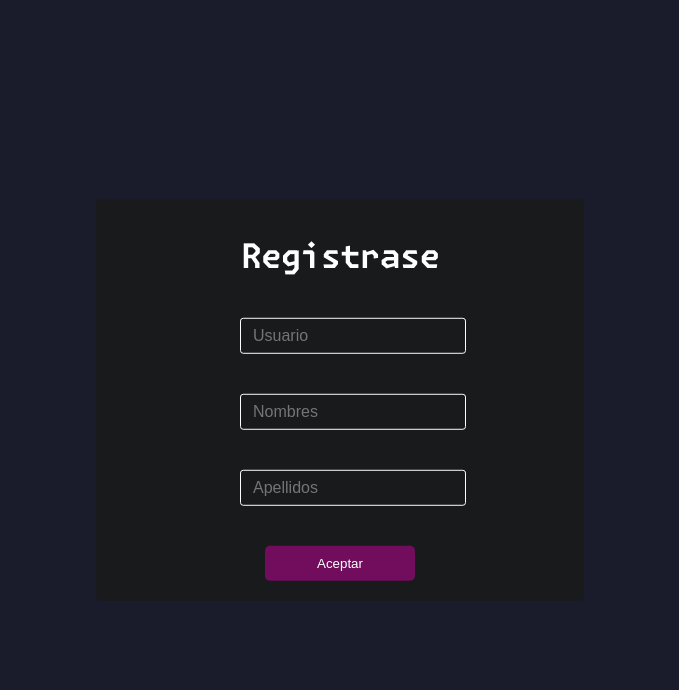
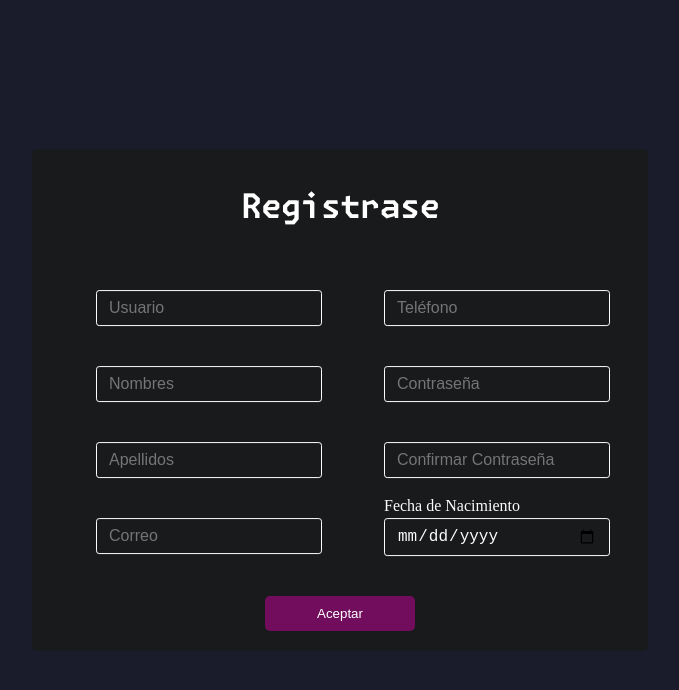
Before and after one commit to KSantiagoRomeroO10/EduReciclaje, a React (Create React App) app in the folder frontend/: page /SingUp in a window 1280 px wide. Shown: the top 690 px of the page, without its empty margins (300-979 px from the left). Built offline with nearby package versions, Linux system fonts and the light colour scheme.

Commit message:
Arreglando SingUp ya tiene todos los datos y cambios menores en los estilos del login

```diff
--- a/frontend/src/Components/Common/Login/Login.jsx
+++ b/frontend/src/Components/Common/Login/Login.jsx
@@ -1,4 +1,5 @@
 import styles from '../Styles/InputsForms.module.css'
+import styles1 from './Login.module.css'
 
 import Button from '../Button/ButtonRoute'
 
@@ -9,18 +10,18 @@ const Login = () => {
   }
 
   return(
-    <form onSubmit={HandleSubmit} className={styles.Form}>
+    <form onSubmit={HandleSubmit} className={`${styles.Form} ${styles1.Form}`}>
       <h1>Iniciar Sesión</h1>
 
-      <p className={styles.InputContainer}>
+      <div className={styles.InputContainer}>
         <input type="text" placeholder='Usuario o correo' className={styles.Input} id='Usuario'/>
-        <label for="Usuario" className={styles.LabelInput}>Usuario</label>
-      </p>
+        <label htmlFor="Usuario" className={styles.LabelInput}>Usuario</label>
+      </div>
 
-      <p className={styles.InputContainer}>
+      <div className={styles.InputContainer}>
         <input type="password" placeholder='Contraseña' className={styles.Input} id='Contraseña'/>
-        <label for="Contraseña" className={styles.LabelInput}>Contraseña</label>
-      </p>
+        <label htmlFor="Contraseña" className={styles.LabelInput}>Contraseña</label>
+      </div>
 
       <Button NombreButton={'Aceptar'} Route={'/Home'}/>
 
--- /dev/null
+++ b/frontend/src/Components/Common/Login/Login.module.css
@@ -0,0 +1,3 @@
+.Form{
+  width: 35vw;
+}
--- a/frontend/src/Components/Common/SingUp/SingUp.jsx
+++ b/frontend/src/Components/Common/SingUp/SingUp.jsx
@@ -1,4 +1,5 @@
 import styles from '../Styles/InputsForms.module.css'
+import styles1 from './SingUp.module.css'
 
 import Button from '../Button/ButtonRoute'
 
@@ -9,23 +10,57 @@ const SingUp = () => {
   }
 
   return (
-    <form onSubmit={HandleSubmit} className={styles.Form}>
+    <form onSubmit={HandleSubmit} className={`${styles.Form} ${styles1.Form}`}>
       <h1>Registrase</h1>
+      <div className={styles1.Container}>
+        <div className={styles1.Left}>
 
-      <p className={styles.InputContainer}>
-        <input type="text" placeholder='Usuario' className={styles.Input} id='Usuario'/>
-        <label for="Usuario" className={styles.LabelInput}>Usuario</label>
-      </p>
+          <div className={styles.InputContainer}>
+            <input type="text" placeholder='Usuario' className={styles.Input} id='Usuario'/>
+            <label htmlFor="Usuario" className={styles.LabelInput}>Usuario</label>
+          </div>
 
-      <p className={styles.InputContainer}>
-        <input type="text" placeholder='Nombres' className={styles.Input} id='Nombres'/>
-        <label for="Nombres" className={styles.LabelInput}>Nombres</label>
-      </p>
+          <div className={styles.InputContainer}>
+            <input type="text" placeholder='Nombres' className={styles.Input} id='Nombres'/>
+            <label htmlFor="Nombres" className={styles.LabelInput}>Nombres</label>
+          </div>
 
-      <p className={styles.InputContainer}>
-        <input type="text" placeholder='Apellidos' className={styles.Input} id='Apellidos'/>
-        <label for="Apellidos" className={styles.LabelInput}>Apellidos</label>
-      </p>
+          <div className={styles.InputContainer}>
+            <input type="text" placeholder='Apellidos' className={styles.Input} id='Apellidos'/>
+            <label htmlFor="Apellidos" className={styles.LabelInput}>Apellidos</label>
+          </div>
+
+          <div className={styles.InputContainer}>
+            <input type="text" placeholder='Correo' className={styles.Input} id='Correo'/>
+            <label htmlFor="Correo" className={styles.LabelInput}>Correo</label>
+          </div>
+
+        </div>
+
+        <div className={styles1.Right}>
+
+          <div className={styles.InputContainer}>
+            <input type="number" placeholder='Teléfono' className={styles.Input} id='Teléfono'/>
+            <label htmlFor="Teléfono" className={styles.LabelInput}>Teléfono</label>
+          </div>
+
+          <div className={styles.InputContainer}>
+            <input type="text" placeholder='Contraseña' className={styles.Input} id='Contraseña'/>
+            <label htmlFor="Contraseña" className={styles.LabelInput}>Contraseña</label>
+          </div>
+
+          <div className={styles.InputContainer}>
+            <input type="text" placeholder='Confirmar Contraseña' className={styles.Input} id='ConfirmarContraseña'/>
+            <label htmlFor="ConfirmarContraseña" className={styles.LabelInput}>Confirmar Contraseña</label>
+          </div>
+
+          <div className={styles.InputContainer}>
+            <input type="date" placeholder='Fecha de Nacimiento' className={styles.Input} id='FechaNacimiento'/>
+            <label htmlFor="FechaNacimiento" className={styles.LabelInput}>Fecha de Nacimiento</label>
+          </div>
+
+        </div>
+      </div>
 
       <Button NombreButton={'Aceptar'} Route={'/Home'}/>
 
--- /dev/null
+++ b/frontend/src/Components/Common/SingUp/SingUp.module.css
@@ -0,0 +1,7 @@
+.Form{
+  width: 45vw;
+}
+.Container{
+  display: grid;
+  grid-template-columns: auto auto;
+}
--- a/frontend/src/Components/Common/Styles/InputsForms.module.css
+++ b/frontend/src/Components/Common/Styles/InputsForms.module.css
@@ -3,7 +3,6 @@
   top: 50%;
   left: 50%;
   transform: translate(-50%, -50%);
-  width: 35vw;
   background: var(--bg2);
   text-align: center;
   padding: 20px;
```
